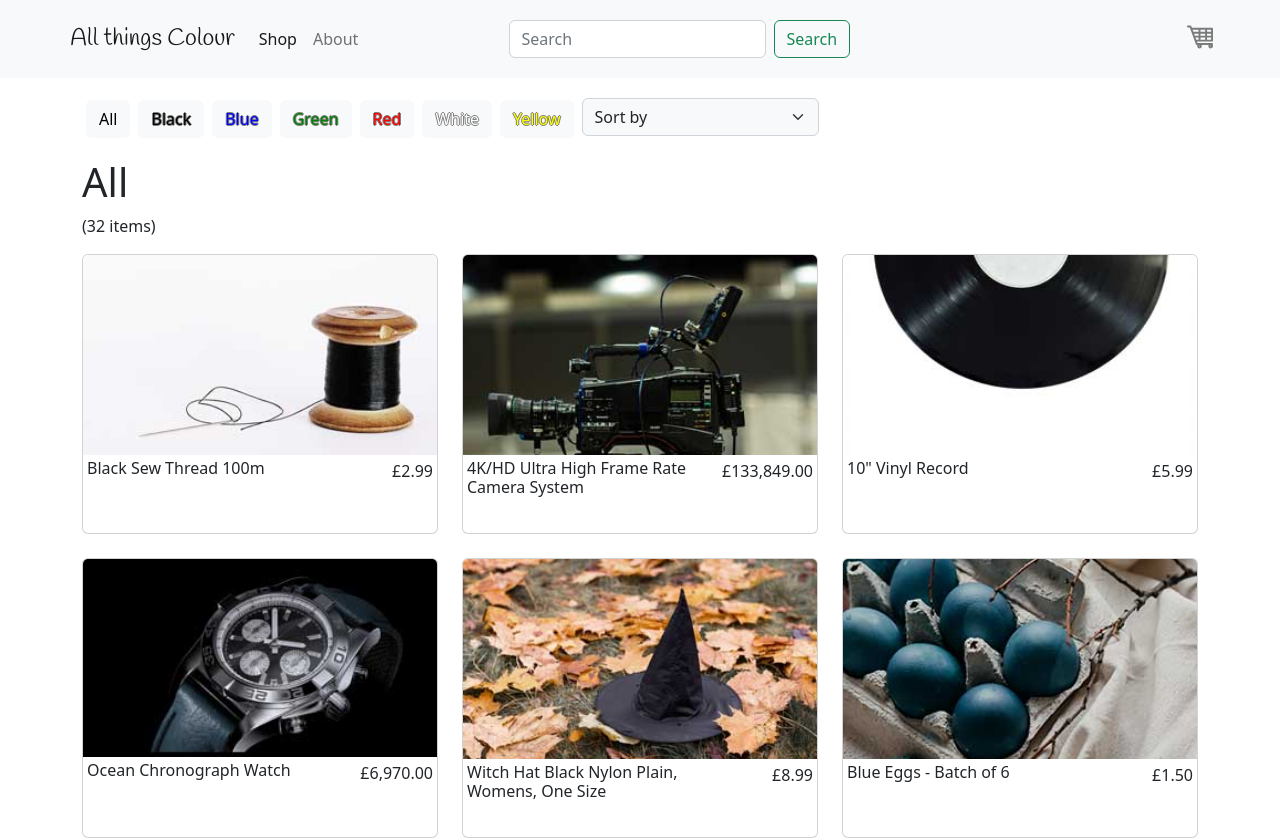
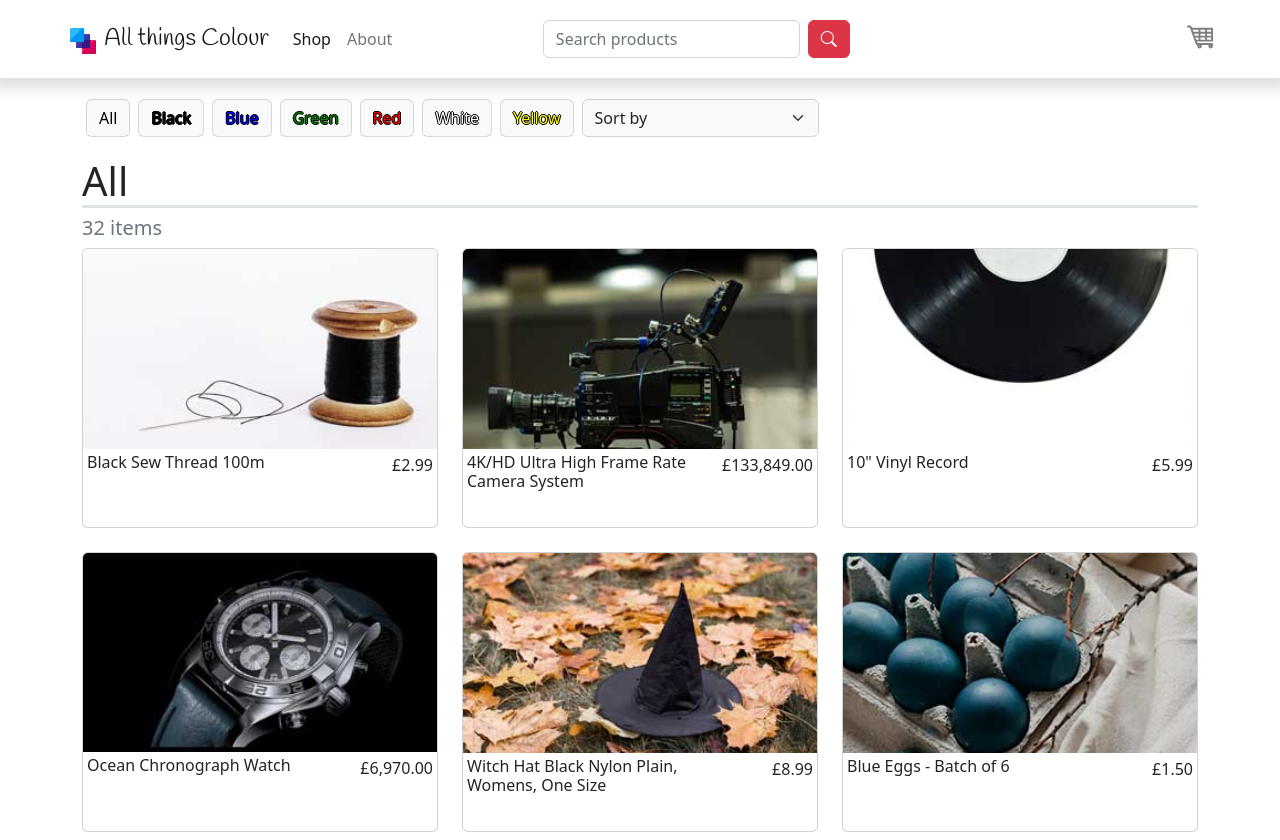
Before and after one commit to erickongdata/shopping_cart_react, a React (Create React App) app: page /shop in a window 1280 px wide. Shown: the top 840 px of the page. Built offline with nearby package versions, Linux system fonts and the light colour scheme.

Commit message:
Improve website appearance overall

```diff
--- a/public/index.html
+++ b/public/index.html
@@ -10,6 +10,10 @@
       content="Web site created using create-react-app"
     />
     <title>All Things Colour</title>
+    <link
+      rel="stylesheet"
+      href="https://cdn.jsdelivr.net/npm/bootstrap-icons@1.9.1/font/bootstrap-icons.css"
+    />
     <link
       href="https://cdn.jsdelivr.net/npm/bootstrap@5.2.0-beta1/dist/css/bootstrap.min.css"
       rel="stylesheet"
--- a/src/components/CartItemsList.jsx
+++ b/src/components/CartItemsList.jsx
@@ -20,7 +20,7 @@ function CartItemsList() {
     <ul className="p-0" style={{ listStyle: 'none' }}>
       {cart.map((item) => (
         <li key={item.id} className="border mb-3 rounded shadow-sm">
-          <div className="d-sm-flex">
+          <div className="d-sm-flex text-bg-light">
             <Link to={`/product/${item.id}`}>
               <img
                 className="mx-auto"
--- a/src/components/CartTotalDisplay.jsx
+++ b/src/components/CartTotalDisplay.jsx
@@ -12,7 +12,7 @@ function CartTotalDisplay() {
         Total: {formatCurrency(totalPrice)}
       </h3>
       <div className="col-6 col-md-2 d-flex justify-content-end">
-        <button type="button" className="btn btn-success">
+        <button type="button" className="btn btn-primary">
           Checkout
         </button>
       </div>
--- a/src/components/Navbar.jsx
+++ b/src/components/Navbar.jsx
@@ -6,11 +6,18 @@ import siteInfo from '../data/siteInfo';
 function Navbar() {
   const { totalNumItems, handleSearchItem, searchBar } = useContext(AppContext);
   return (
-    <nav className="row bg-light sticky-top justify-content-center">
-      <div className="navbar navbar-expand-md bg-light p-3 col-9">
+    <nav className="row bg-white sticky-top justify-content-center border-bottom shadow">
+      <div className="navbar navbar-expand-md bg-white p-3 col-9">
         <div className="container-fluid">
           <NavLink className="navbar-brand font-handlee fs-4" to="/">
-            {siteInfo.siteTitle}
+            <img
+              src={`${process.env.PUBLIC_URL}/icons/color.svg`}
+              alt=""
+              width="26px"
+              height="26px"
+              className="me-2"
+            />
+            <span>{siteInfo.siteTitle}</span>
           </NavLink>
           <button
             className="navbar-toggler"
@@ -44,22 +51,22 @@ function Navbar() {
               <input
                 className="form-control me-2"
                 type="search"
-                placeholder="Search"
+                placeholder="Search products"
                 aria-label="Search"
                 ref={searchBar}
               />
-              <button className="btn btn-outline-success" type="submit">
-                Search
+              <button className="btn btn-danger" type="submit">
+                <i className="bi bi-search" />
               </button>
             </form>
           </div>
         </div>
       </div>
-      <div className="col-2 py-3 d-flex bg-light justify-content-end">
+      <div className="col-2 py-3 d-flex bg-white justify-content-end">
         <NavLink to="/cart">
           <button
             type="button"
-            className="btn btn-light position-relative"
+            className="btn btn-white position-relative"
             data-testid="cart"
             tabIndex="-1"
           >
@@ -70,7 +77,7 @@ function Navbar() {
               height="26px"
               className="opacity-50"
             />
-            <span className="position-absolute top-0 start-100 translate-middle badge rounded-pill bg-success">
+            <span className="position-absolute top-0 start-100 translate-middle badge rounded-pill bg-danger">
               {totalNumItems > 0 && totalNumItems}
             </span>
           </button>
--- a/src/components/ShopItemGallery.jsx
+++ b/src/components/ShopItemGallery.jsx
@@ -45,7 +45,7 @@ function ShopItemGallery() {
 
   return (
     <>
-      <p>{`(${itemsShown.length} items)`}</p>
+      <h5 className="text-muted">{`${itemsShown.length} items`}</h5>
       <ul className="row gy-4 gx-4 p-0" style={{ listStyle: 'none' }}>
         {itemsShown.length > 0 ? itemsShown : <h3>No results found</h3>}
       </ul>
--- a/src/components/ShopSortingButtons.jsx
+++ b/src/components/ShopSortingButtons.jsx
@@ -27,10 +27,10 @@ function ShopSortingButtons() {
   };
 
   return (
-    <div>
+    <div className="d-flex flex-wrap">
       <button
         type="button"
-        className="btn btn-light m-1"
+        className="btn btn-light m-1 border-secondary border-opacity-25 hover-enlarge"
         onClick={() => setCategory('all')}
       >
         All
@@ -39,18 +39,18 @@ function ShopSortingButtons() {
         <button
           type="button"
           key={`cat-${cat}`}
-          className="btn btn-light m-1 text-capitalize"
+          className="btn btn-light m-1 text-capitalize border-secondary border-opacity-25 hover-enlarge"
           onClick={() => setCategory(cat)}
           style={{
             color: `${cat}`,
-            textShadow: ' -1px 0 grey, 0 1px grey, 1px 0 grey, 0 -1px grey',
+            textShadow: ' -1px 0 black, 0 1px black, 1px 0 black, 0 -1px black',
           }}
         >
           {cat}
         </button>
       ))}
       <select
-        className="form-select d-inline bg-light m-1"
+        className="form-select d-inline bg-light m-1 hover-enlarge"
         style={{ width: 'max-content' }}
         aria-label="Sort by"
         onChange={handleChange}
--- a/src/pages/About.jsx
+++ b/src/pages/About.jsx
@@ -5,15 +5,16 @@ function About() {
   const { data } = useContext(AppContext);
   const itemSelected = data.find((item) => item.id === 'YE1');
   return (
-    <div className="container">
+    <div className="container bg-img">
       <div className="pt-3 pb-7">
         <h1 className="display-3">Hi!</h1>
-        <h3 className="font-handlee">We are All Things Colour...</h3>
+        <h3 className="font-handlee">We are All Things Colour.</h3>
+        <h3 className="font-handlee">Thank you for shopping with us!</h3>
       </div>
       <img
         src={process.env.PUBLIC_URL + itemSelected.src_s}
         alt=""
-        className="d-block img-fluid hover-outline"
+        className="d-block img-fluid"
       />
     </div>
   );
--- a/src/pages/Home.jsx
+++ b/src/pages/Home.jsx
@@ -6,13 +6,16 @@ function Home() {
   return (
     <div className="container">
       <div className="pt-3 pb-7">
+        <h3 className="text-center bg-danger text-light">
+          Welcome. Sale on now!
+        </h3>
         <HomeBanner />
         <div className="d-flex justify-content-center mb-5">
           <Link to="/shop" className="btn btn-danger my-1">
             GO TO SHOP
           </Link>
         </div>
-        <h3 className="text-center">Choose a Colour</h3>
+        <h3 className="text-center bg-primary text-light">Choose a Colour</h3>
         <HomeCategorySelect />
       </div>
     </div>
--- a/src/pages/Product.jsx
+++ b/src/pages/Product.jsx
@@ -16,13 +16,13 @@ function Product() {
 
   return (
     <div className="container">
-      <div className="row pt-3 pb-7">
+      <div className="row pt-3 pb-7 border-4 border">
         <div className="col-12 col-sm-4 my-3">
           <img
             src={process.env.PUBLIC_URL + itemSelected.src_s}
             alt={itemSelected.title}
             style={{ maxHeight: '450px', cursor: 'pointer' }}
-            className="d-block mx-auto img-fluid hover-outline"
+            className="d-block mx-auto img-fluid hover-enlarge"
             data-bs-toggle="modal"
             data-bs-target="#imageModal"
           />
--- a/src/pages/Shop.jsx
+++ b/src/pages/Shop.jsx
@@ -12,7 +12,9 @@ function Shop() {
         <div className="mb-3">
           <ShopSortingButtons />
         </div>
-        <h1 className="text-capitalize">{category}</h1>
+        <h1 className="text-capitalize text-dark border-bottom border-3">
+          {category}
+        </h1>
         <ShopItemGallery />
       </div>
     </div>
--- a/src/scss/index.scss
+++ b/src/scss/index.scss
@@ -15,6 +15,10 @@ input::-webkit-inner-spin-button {
 /* Firefox */
 input[type='number'] {
   -moz-appearance: textfield;
+}
+
+.bg-img {
+  background-image: url('../images/doodle_light.png');
 }
 
 // ----------------------------------------------
@@ -61,7 +65,7 @@ input[type='number'] {
 // ----------------------------------------------
 
 .hover-outline:hover {
-  outline: 3px solid grey;
+  outline: 2px solid grey;
 }
 
 .hover-fade:hover {
@@ -71,5 +75,5 @@ input[type='number'] {
 
 .hover-enlarge:hover {
   transform: scale(1.01);
-  outline: 3px solid grey;
+  box-shadow: 0 10px 20px rgba(0, 0, 0, 0.19);
 }
```
Also changed, not shown: src/images/doodle_light.png (added).
